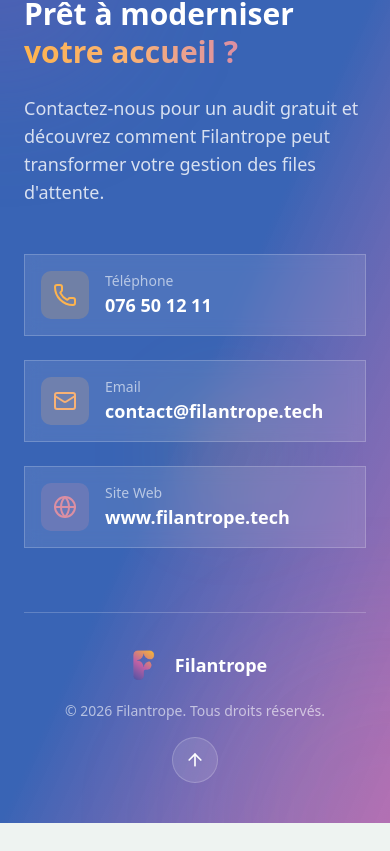
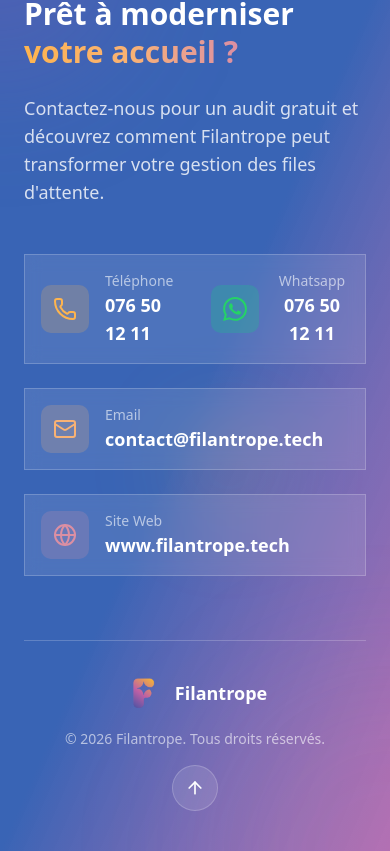
Before and after one commit to michel-henintsoa/filantrope, a Next.js app: page / in a window 390 px wide. Shown: the part 3551-4402 px from the top of the page. Before the commit the page ends 4374 px from the top, so only its background shows below. Built offline with nearby package versions, Linux system fonts and the light colour scheme; no server answers.

Commit message:
feat: Add WhatsApp contact option to the footer with mobile and web handling.

```diff
--- a/components/parts/Contact.tsx
+++ b/components/parts/Contact.tsx
@@ -6,6 +6,18 @@
 export default function Contact() {
     const scrollToTop = () => {
         window.scrollTo({ top: 0, behavior: "smooth" });
+    };
+
+    const openWhatsApp = (phone = "24176501211") => {
+        const isMobile = /iPhone|iPad|iPod|Android/i.test(navigator.userAgent);
+
+        if (isMobile) {
+            // Force mobile app opening
+            window.location.href = `whatsapp://send?phone=${phone}`;
+        } else {
+            // Open WhatsApp Web on Desktop
+            window.open(`https://web.whatsapp.com/send?phone=${phone}`, "_blank");
+        }
     };
 
     return (
@@ -33,19 +45,28 @@
 
                     {/* Right side - Contact info */}
                     <div className="space-y-6">
-                        {/* Phone */}
-                        <a
-                            href="tel:+24176501211"
-                            className="flex items-center gap-4 p-4 bg-white/10 backdrop-blur-sm border border-white/20 hover:bg-white/20 hover:scale-[1.02] transition-all duration-300 group"
-                        >
+                        <div className="grid grid-cols-2 bg-white/10 backdrop-blur-sm group">
+                            <a href="tel:+24176501211" className="flex items-center gap-4 flex-1 border border-white/20 p-4 border-r-0 hover:bg-white/20 hover:scale-[1.02] transition-all duration-300">
                                 <div className="p-3 rounded-lg bg-quinary/20 group-hover:bg-quinary/30 transition-colors">
                                     <Phone className="w-6 h-6 text-quinary" />
                                 </div>
                                 <div>
                                     <p className="text-sm text-white/60">Téléphone</p>
-                                <p className="text-lg font-semibold">076 50 12 11</p>
+                                    <p className="text-lg font-semibold text-white">076 50 12 11</p>
                                 </div>
                             </a>
+                            <button onClick={() => openWhatsApp()} className="flex items-center gap-4 flex-1 border border-white/20 p-4 border-l-0 hover:bg-white/20 hover:scale-[1.02] transition-all duration-300">
+                                <div className="p-3 rounded-lg bg-green-400/20 group-hover:bg-green-600/30 transition-colors">
+                                    <svg viewBox="0 0 24 24" className="w-6 h-6 fill-[#25D366]" xmlns="http://www.w3.org/2000/svg">
+                                        <path d="M17.472 14.382c-.297-.149-1.758-.867-2.03-.967-.273-.099-.471-.148-.67.15-.197.297-.767.966-.94 1.164-.173.199-.347.223-.644.075-.297-.15-1.255-.463-2.39-1.475-.883-.788-1.48-1.761-1.653-2.059-.173-.297-.018-.458.13-.606.134-.133.298-.347.446-.52.149-.174.198-.298.298-.497.099-.198.05-.371-.025-.52-.075-.149-.669-1.612-.916-2.207-.242-.579-.487-.5-.669-.51-.173-.008-.371-.008-.57-.008-.198 0-.52.074-.792.372-.272.297-1.04 1.016-1.04 2.479 0 1.462 1.065 2.875 1.213 3.074.149.198 2.096 3.2 5.077 4.487.709.306 1.262.489 1.694.625.712.227 1.36.195 1.871.118.571-.085 1.758-.719 2.006-1.413.248-.694.248-1.289.173-1.413-.074-.124-.272-.198-.57-.347m-5.421 7.403h-.004a9.87 9.87 0 01-5.031-1.378l-.361-.214-3.741.982.998-3.648-.235-.374a9.86 9.86 0 01-1.51-5.26c.001-5.45 4.436-9.884 9.888-9.884 2.64 0 5.122 1.03 6.988 2.898a9.825 9.825 0 012.893 6.994c-.003 5.45-4.437 9.884-9.885 9.884m8.413-18.297A11.815 11.815 0 0012.05 0C5.495 0 .16 5.335.157 11.892c0 2.096.547 4.142 1.588 5.945L.057 24l6.305-1.654a11.882 11.882 0 005.683 1.448h.005c6.554 0 11.89-5.335 11.893-11.893a11.821 11.821 0 00-3.48-8.413z" />
+                                    </svg>
+                                </div>
+                                <div>
+                                    <p className="text-sm text-white/60">Whatsapp</p>
+                                    <p className="text-lg font-semibold text-white">076 50 12 11</p>
+                                </div>
+                            </button>
+                        </div>
 
                         {/* Email */}
                         <a
```
Lines whose indentation alone changed are shown as unchanged.
